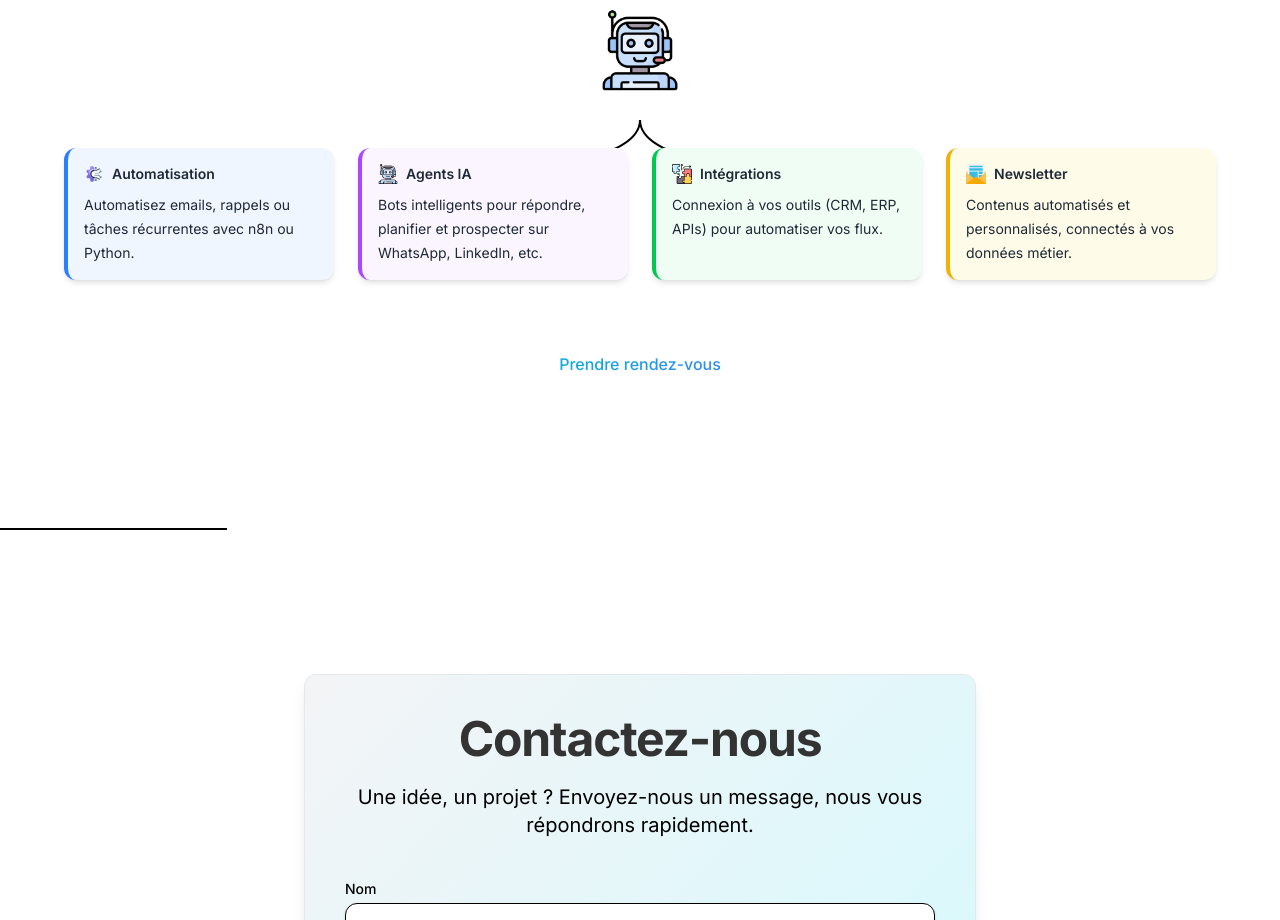
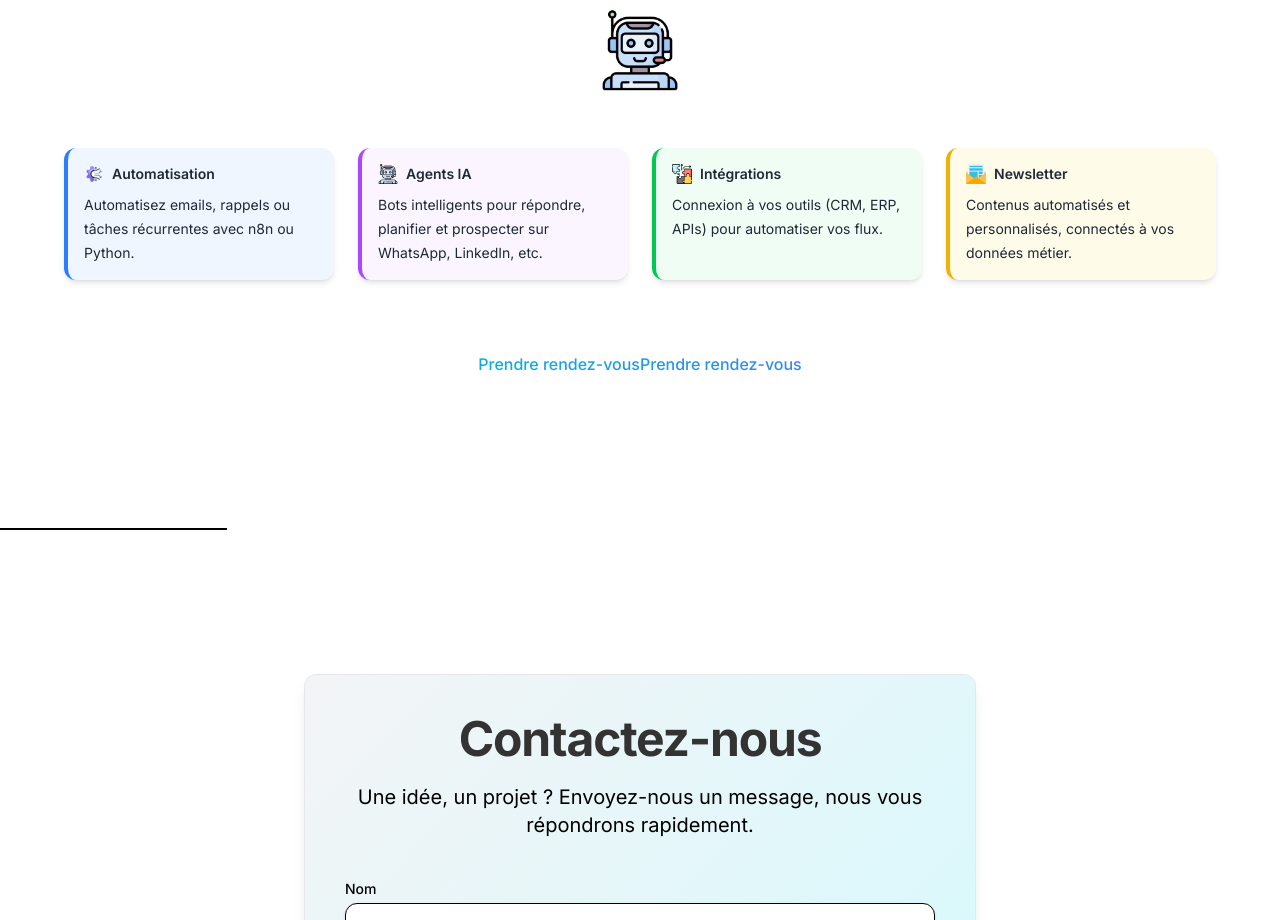
Before and after one commit to onlybaptiste54/agenceAetheria, a Next.js app: page / in a window 1280 px wide. Shown: the part 1820-2740 px from the top of the page. Built offline with nearby package versions, Linux system fonts and the light colour scheme.

Commit message:
Fix : fleche enlevé

```diff
--- a/src/app/Components/Services.js
+++ b/src/app/Components/Services.js
@@ -73,17 +73,7 @@ export default function Services() {
       </motion.div>
 
       {/* Flèches SVG */}
-      <div className="absolute left-1/2 transform -translate-x-1/2 top-[260px] z-0 hidden md:block">
-        <svg width="500" height="120" viewBox="0 0 500 120" fill="none" xmlns="http://www.w3.org/2000/svg">
-          <path d="M250 0 C250 40, 150 40, 130 80" stroke="var(--color-border)" strokeWidth="2" fill="none" markerEnd="url(#arrowhead)"/>
-          <path d="M250 0 C250 40, 350 40, 370 80" stroke="var(--color-border)" strokeWidth="2" fill="none" markerEnd="url(#arrowhead)"/>
-          <defs>
-            <marker id="arrowhead" markerWidth="10" markerHeight="7" refX="0" refY="3.5" orient="auto">
-              <polygon points="0 0, 10 3.5, 0 7" fill="var(--color-border)" />
-            </marker>
-          </defs>
-        </svg>
-      </div>
+
 
       {/* Cards alignées */}
       <div className="grid grid-cols-1 sm:grid-cols-2 lg:grid-cols-4 gap-6 max-w-6xl mx-auto mb-16 z-10 relative">
@@ -114,10 +104,12 @@ export default function Services() {
         transition={{ delay: 0.6, duration: 0.5 }}
       >
         <a
-          href="#contact"
+          href="https://calendly.com/agenceaetheria/30min"
           className="inline-block px-6 py-3 text-white font-medium rounded-lg transition-all duration-300 text-base button"
         >
           Prendre rendez-vous
+
+          <span>Prendre rendez-vous</span>
         </a>
       </motion.div>
     </section>
```
